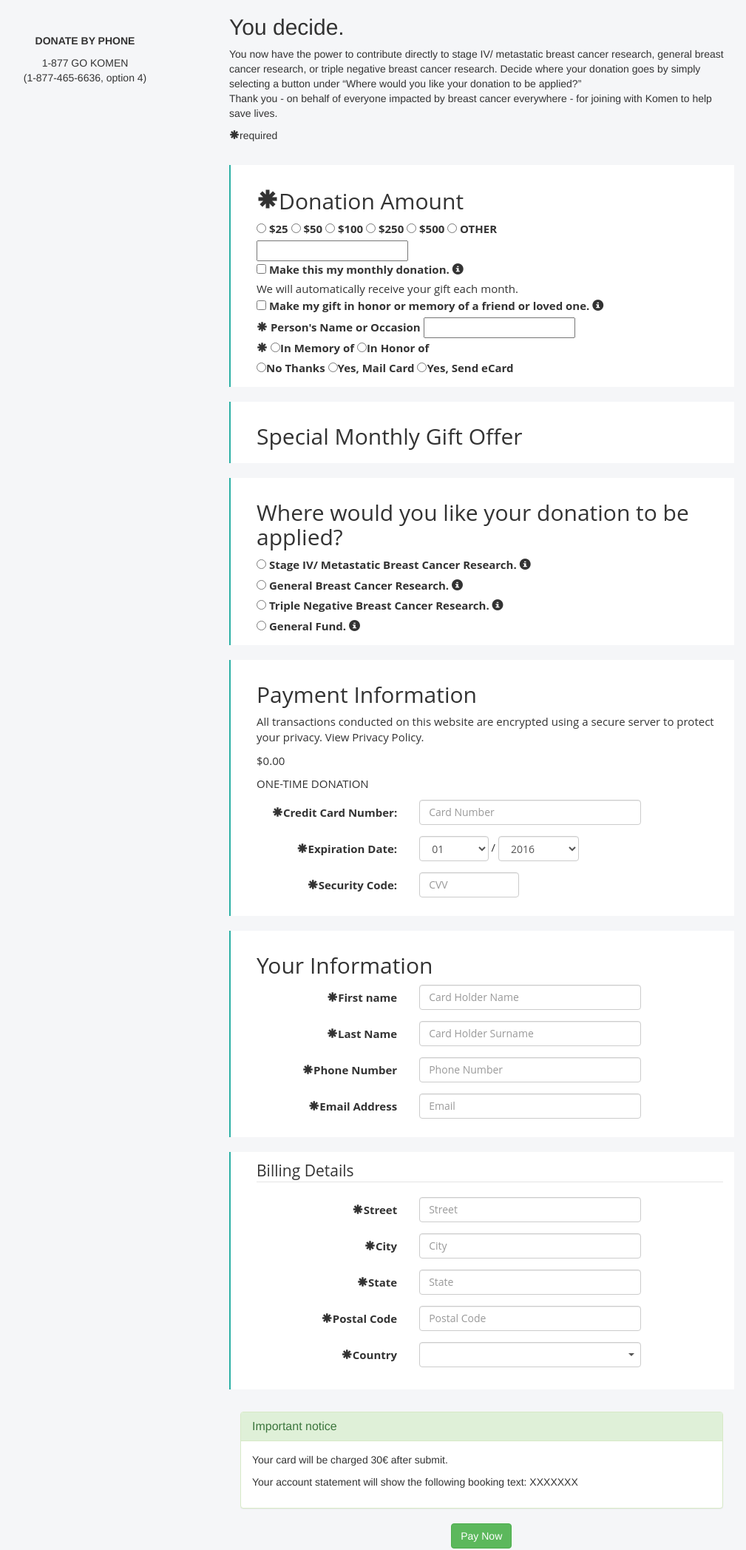
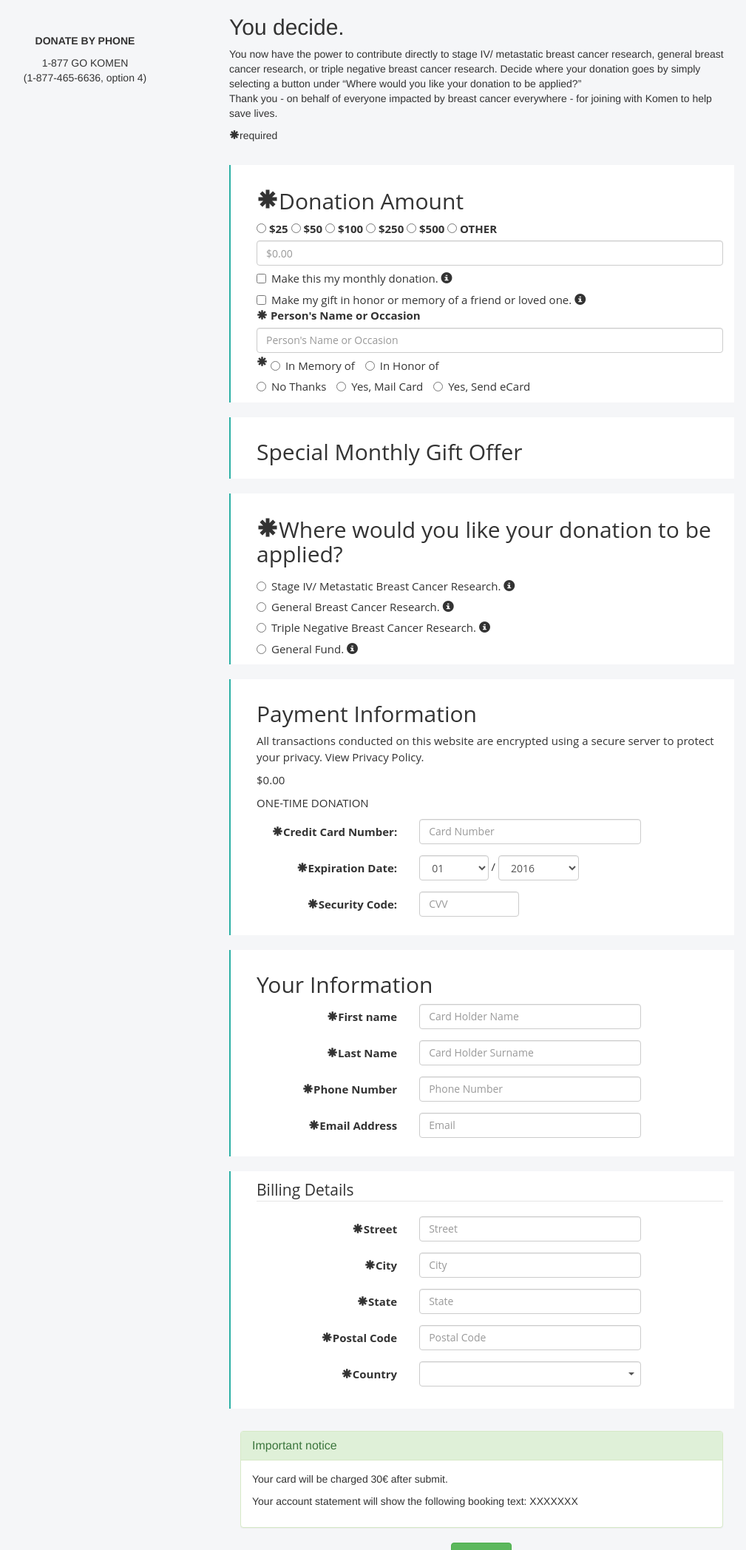
Before and after one commit to Cloudxtreme/payment26, a PHP site: page / in a window 1280 px wide. Shown: the top 2095 px of the page at 74% size, without its empty margins (135-1144 px from the left). Run offline with PHP 8.4, Linux system fonts and the light colour scheme; some libraries are stand-ins or nearby versions.

Commit message:
algunas cosas que me olvide

```diff
--- a/index.php
+++ b/index.php
@@ -95,16 +95,15 @@
                     <input type="radio" name="donation-level" id="donation-level-6" value="0">
                     <label for="donation-level-6">OTHER</label>
                     <div>
-                      <input type="text" name="" id="">
+                      <input class="form-control" type="text" name="" id="" placeholder="$0.00">
                     </div>
                   </div>
-                  <div class="">
+                  <div class="checkbox">
                     <input type="checkbox" name="" id="level_standardauto_repeatname">
                     <label for="level_standardauto_repeatname"> Make this my monthly donation.</label>
                     <span class="glyphicon glyphicon-info-sign"></span>
                   </div>
-                  We will automatically receive your gift each month.
-                  <div class="">
+                  <div class="checkbox">
                     <input type="checkbox" name="" id="tribute_show_honor_fieldsname">
                     <label for="tribute_show_honor_fieldsname">Make my gift in honor or memory of a friend or loved one.</label>
                     <span class="glyphicon glyphicon-info-sign"></span>
@@ -114,23 +113,20 @@
                     <div class="form-content">
                       <span class="glyphicon glyphicon-asterisk"></span>
                       <label for="tribute_honoree_last_namename">Person's Name or Occasion</label>
-                      <input name="tribute_honoree_last_namename" id="tribute_honoree_last_namename" value="" maxlength="50" type="text">
+                      <input class="form-control" name="tribute_honoree_last_namename" id="tribute_honoree_last_namename" value="" maxlength="50" type="text" placeholder="Person's Name or Occasion">
                     </div>
                     <div class="">
                       <span class="glyphicon glyphicon-asterisk"></span>
-                      <label><input type="radio" name="tribute_type_text" value="tribute_type_value1">In Memory of </label>
-                      <label><input type="radio" name="tribute_type_text" value="tribute_type_value2">In Honor of </label>
+                      <label class="radio-inline"><input type="radio" name="tribute_type_text" value="tribute_type_value1">In Memory of </label>
+                      <label class="radio-inline"><input type="radio" name="tribute_type_text" value="tribute_type_value2">In Honor of </label>
                     </div>
                     <div class="">
-                      <label><input type="radio" name="send_tribute_radio" value="No_Thanks">No Thanks</label>
-                      <label><input type="radio" name="send_tribute_radio" value="Yes_Mail_Card">Yes, Mail Card</label>
-                      <label><input type="radio" name="send_tribute_radio" value="Yes_eCard">Yes, Send eCard</label>
+                      <label class="radio-inline"><input type="radio" name="send_tribute_radio" value="No_Thanks">No Thanks</label>
+                      <label class="radio-inline"><input type="radio" name="send_tribute_radio" value="Yes_Mail_Card">Yes, Mail Card</label>
+                      <label class="radio-inline"><input type="radio" name="send_tribute_radio" value="Yes_eCard">Yes, Send eCard</label>
                     </div>
                   </div>
                   <!-- Form Name -->
-                  <!-- <h1>You Decide.</h1>
-                  <p>You now have the power to contribute directly to stage IV/ metastatic breast cancer research, general breast cancer research, or triple negative breast cancer research. Decide where your donation goes by simply selecting a button under “Where would you like your donation to be applied?”</p>
-                  <p>Thank you - on behalf of everyone impacted by breast cancer everywhere - for joining with Komen to help save lives.</p> -->
                 </div>
               </div>
               <div class="row">
@@ -142,23 +138,23 @@
               <div class="row">
                 <div class="komen-callout komen-section col-xs-12 col-sm-12 col-md-12 col-lg-12">
                   <!-- Form Name -->
-                  <h2>Where would you like your donation to be applied?</h2>
-                  <div>
+                  <h2><span class="glyphicon glyphicon-asterisk"></span>Where would you like your donation to be applied?</h2>
+                  <div class="radio">
                     <input type="radio" name="fund_radio" id="donation-stageIV">
                     <label for="donation-stageIV">Stage IV/ Metastatic Breast Cancer Research.</label>
                     <span class="glyphicon glyphicon-info-sign"></span>
                   </div>
-                  <div>
+                  <div class="radio">
                     <input type="radio" name="fund_radio" id="donation-generalBC">
                     <label for="generalBC">General Breast Cancer Research.</label>
                     <span class="glyphicon glyphicon-info-sign"></span>
                   </div>
-                  <div>
+                  <div class="radio">
                     <input type="radio" name="fund_radio" id="donation-">
                     <label for="donation-tripleNBC">Triple Negative Breast Cancer Research.</label>
                     <span class="glyphicon glyphicon-info-sign"></span>
                   </div>
-                  <div>
+                  <div class="radio">
                     <input type="radio" name="fund_radio" id="donation-generalFund">
                     <label for="generalFund">General Fund.</label>
                     <span class="glyphicon glyphicon-info-sign"></span>
```
